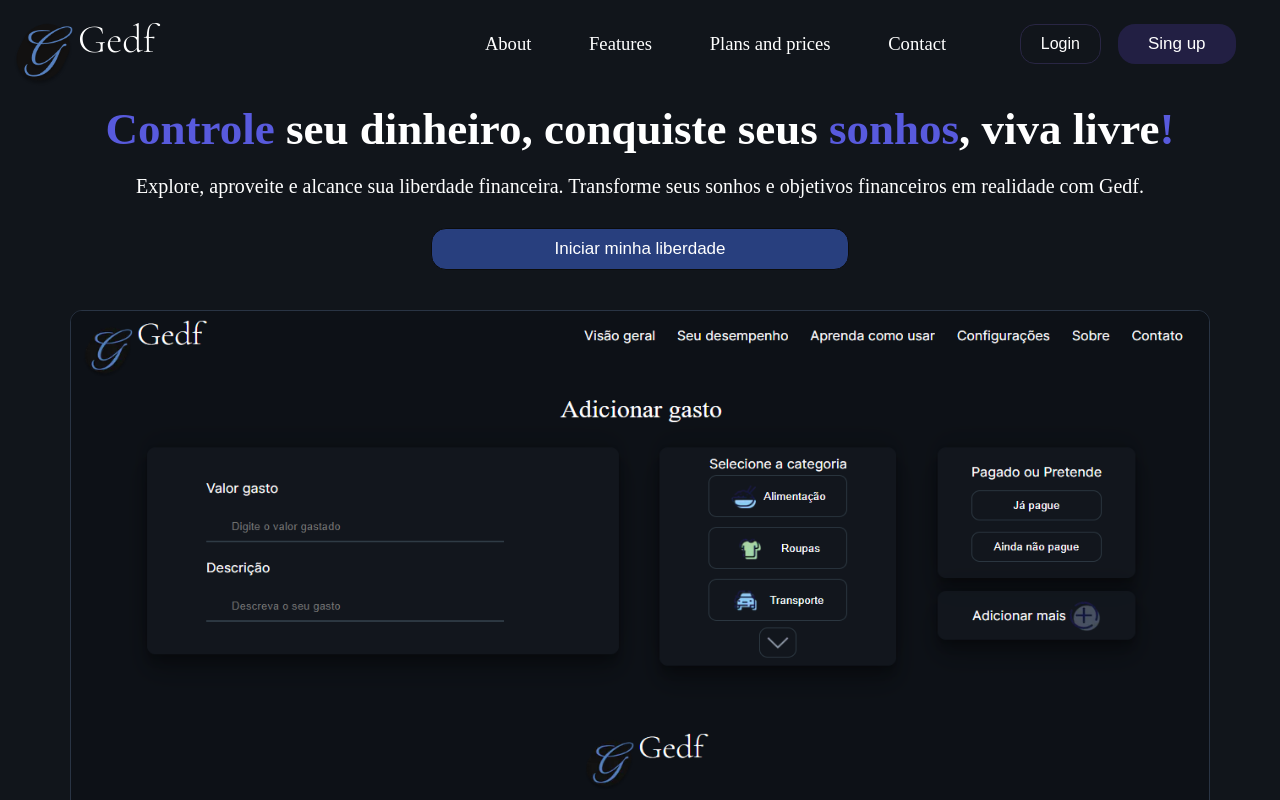
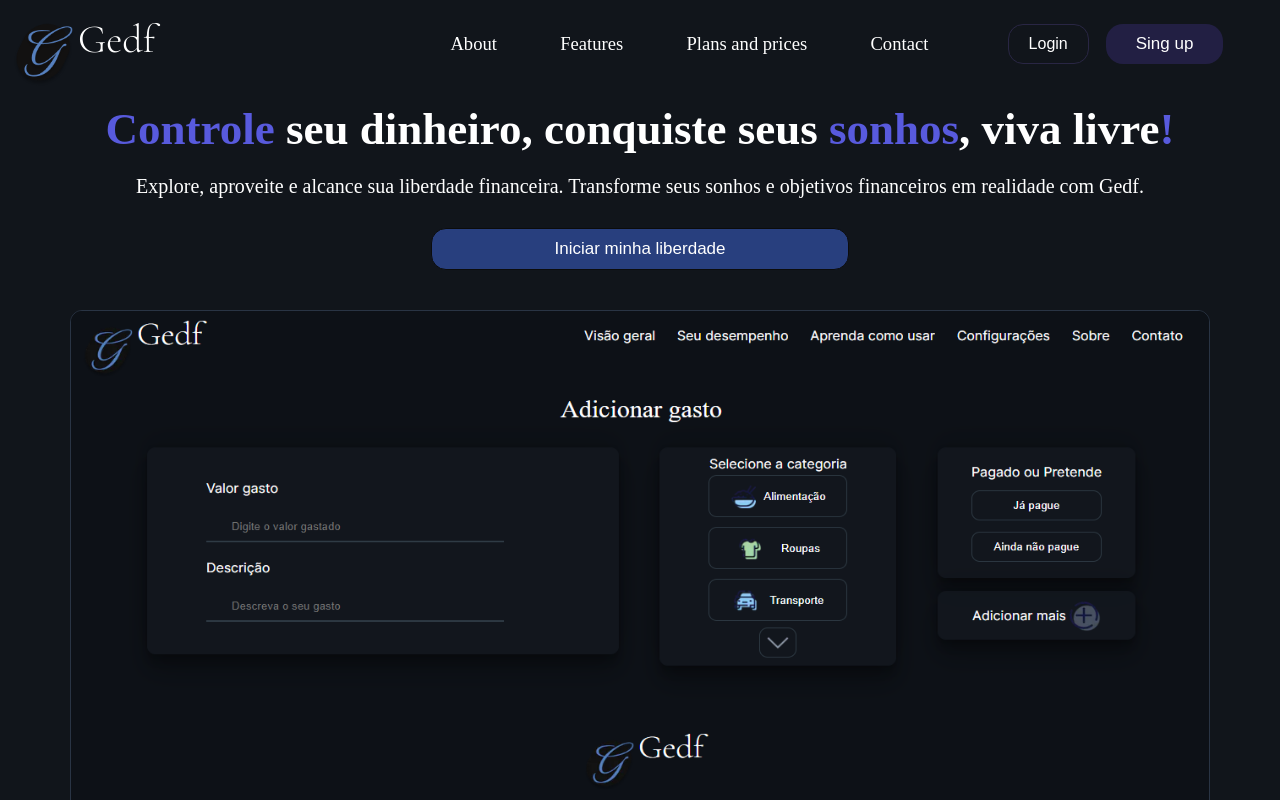
Before and after one commit to Jose-leandro/Gerenciador-Financeiro-Gedf, a Next.js app: page / in a window 1280 px wide. Shown: the top 800 px of the page. Built offline with nearby package versions, Linux system fonts and the light colour scheme.

Commit message:
feat: add additional HTML element to reset.css to remove default browser styles
Added an additional HTML element to reset.css to ensure the removal of default browser styles, enhancing the consistency of styling across different browsers.

```diff
--- a/app/styles/reset.css
+++ b/app/styles/reset.css
@@ -3,8 +3,8 @@ h1, h2, h3, h4, h5, h6 {
     margin-block-end: 0em;
 }
 
-div {
-
+ul {
+    padding-inline-start: 0px;
 }
 
 a {
```
